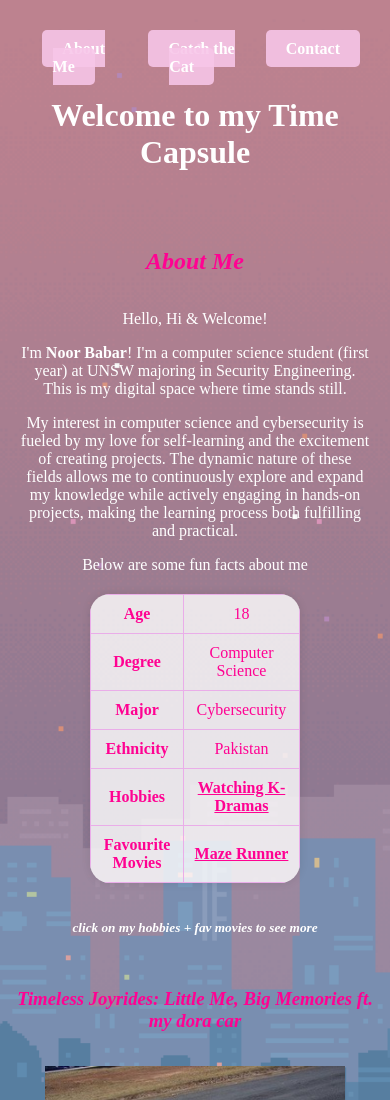
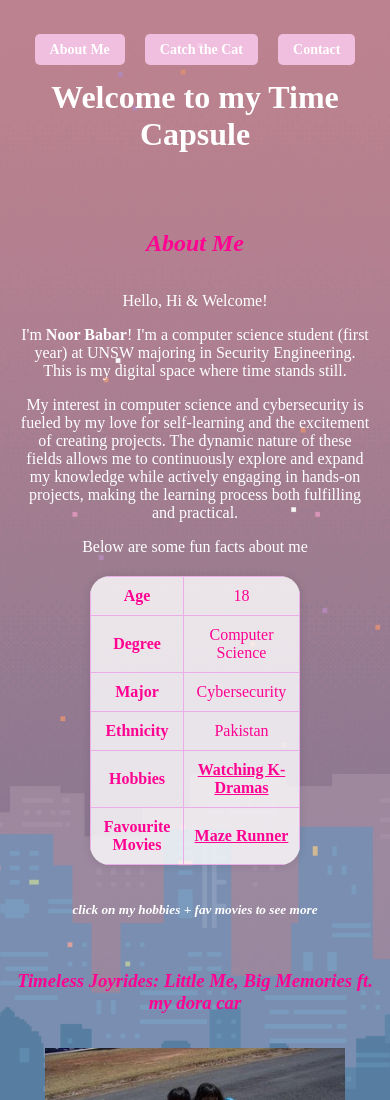
Before and after one commit to noorbabar/noors-website, a plain HTML site: page index.html in a window 390 px wide. Shown: the top 1100 px of the page. Drawn offline with Linux system fonts and the light colour scheme.

Commit message:
Update styles.css

```diff
--- a/styles.css
+++ b/styles.css
@@ -145,3 +145,10 @@ img {
     max-width: 100%;
     max-height: 100%;
 }
+
+@media only screen and (max-width: 600px) {
+    nav a.nav-button {
+        padding: 8px 15px;
+        font-size: 14px;
+    }
+}
```
